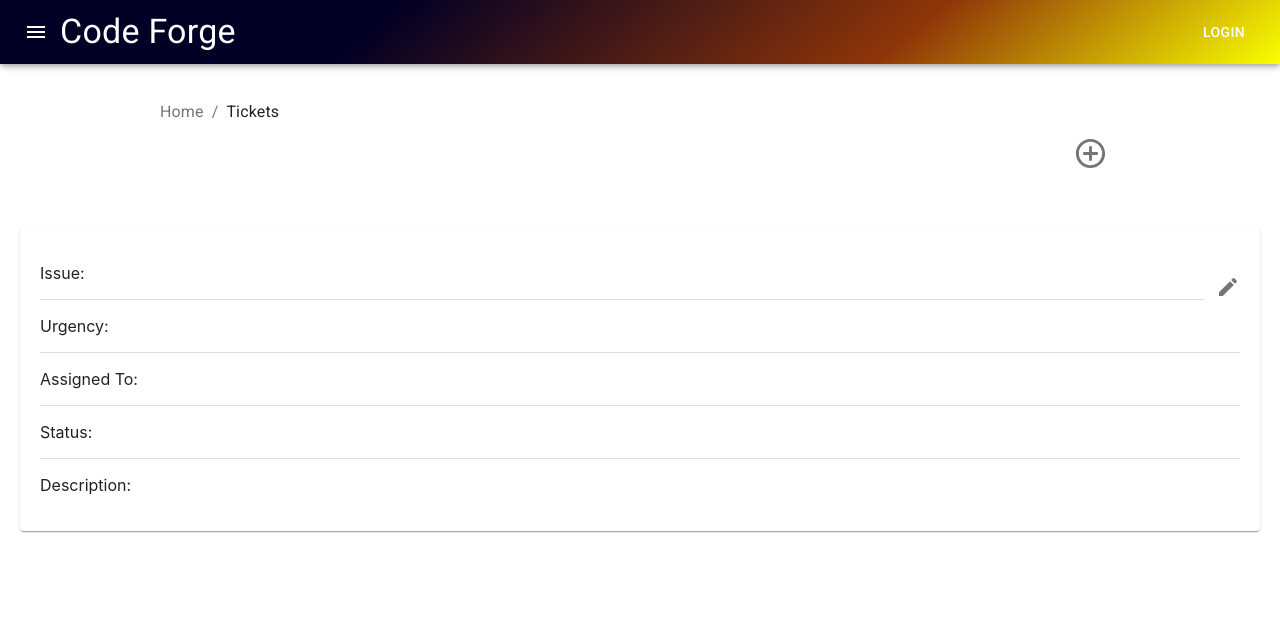
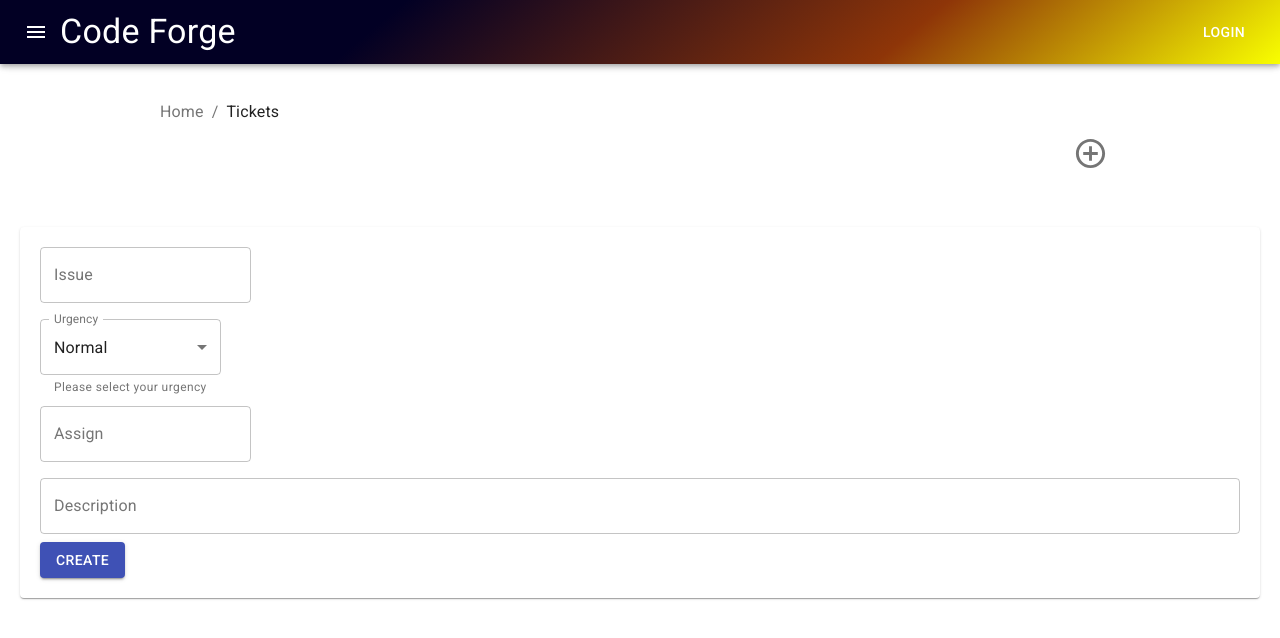
Before and after one commit to RedBrand88/issue-tracker-frontend, a React (Create React App) app: page /create-ticket in a window 1280 px wide. Shown: the top 638 px of the page. Built offline with nearby package versions, Linux system fonts and the light colour scheme; no server answers.

Commit message:
added CreatTicketForm container and edit/close button functions

```diff
--- a/src/App.js
+++ b/src/App.js
@@ -21,7 +21,7 @@ class App extends Component {
             <Grid item xs={12}>
               <div style={{ width: '75%', marginRight: 'auto', marginLeft: 'auto', marginTop: 100 }}>
                 <Breadcrumb />
-                <IconButton style={{ float: 'right' }}>
+                <IconButton href='http://127.0.0.1:3000/create-ticket' style={{ float: 'right' }}>
                   <AddCircleOutlineIcon fontSize='large' />
                 </IconButton>
               </div>
--- a/src/Components/TicketListItem.js
+++ b/src/Components/TicketListItem.js
@@ -12,12 +12,16 @@ import EditIcon from '@material-ui/icons/Edit';
 import FolderIcon from '@material-ui/icons/Folder';
 import 'typeface-roboto';
 
+export function editTicket(event) {
+    event.preventDefault();
+    console.log('edit button clicked');
+}
 
 function TicketList(props) {
     return (
         <React.Fragment>
             <Divider />
-            <ListItem button component='a' href={'http://localhost:3000/' + props.id}>
+            <ListItem button component='a' href={'http://localhost:3000/view-ticket/' + props.id}>
                 <ListItemAvatar>
                     <Avatar>
                         <FolderIcon />
@@ -28,7 +32,7 @@ function TicketList(props) {
                     secondary={props.status}
                 />
                 <ListItemSecondaryAction>
-                    <IconButton edge="end" aria-label="delete">
+                    <IconButton onClick={editTicket} edge="end" aria-label="delete">
                         <EditIcon />
                     </IconButton>
                 </ListItemSecondaryAction>
--- /dev/null
+++ b/src/Containers/CreateTicketForm.js
@@ -0,0 +1,80 @@
+import React from 'react';
+import { TextField, MenuItem, Button, Card } from '@material-ui/core';
+
+const urgencyLevels = [
+    {
+        value: 'Normal',
+        label: 'Normal',
+    },
+    {
+        value: 'Low',
+        label: 'Low',
+    },
+    {
+        value: 'High',
+        label: 'High',
+    },
+    {
+        value: 'Urgent',
+        label: 'Urgent',
+    },
+];
+
+
+export default function CreateTicketForm() {
+    const [urgency, setUrgency] = React.useState('Normal');
+
+    const handleChange = event => {
+        setUrgency(event.target.value);
+    };
+
+    const handleFormSubmit = event => {
+        event.preventDefault();
+        const issue = event.target.elements.issue.value;
+        const severity = event.target.elements.severity.value;
+        const assignTo = event.target.elements.assignTo.value;
+        const description = event.target.elements.description.value;
+        console.log(issue + ' ' + severity + ' ' + assignTo + ' ' + description)
+    }
+
+    return (
+        <Card style={{ margin: 20, padding: 20 }}>
+            <form onSubmit={handleFormSubmit} noValidate autoComplete="off">
+                <TextField name='issue' id="outlined-basic" label="Issue" variant="outlined" />
+                <br />
+                <TextField
+                    name='severity'
+                    id="outlined-select-currency"
+                    select
+                    label="Urgency"
+                    value={urgency}
+                    onChange={handleChange}
+                    helperText="Please select your urgency"
+                    margin="normal"
+                    variant="outlined"
+                >
+                    {urgencyLevels.map(option => (
+                        <MenuItem key={option.value} value={option.value}>
+                            {option.label}
+                        </MenuItem>
+                    ))}
+                </TextField>
+                <br />
+                <TextField name='assignTo' id="outlined-basic" label="Assign" variant="outlined" />
+                <br />
+                <TextField
+                    name='description'
+                    id="outlined-textarea"
+                    label="Description"
+                    multiline
+                    style={{ display: 'flex', flexWrap: 'wrap' }}
+                    margin="normal"
+                    variant="outlined"
+                />
+                <Button variant="contained" type='submit' color="primary">
+                    Create
+                </Button>
+            </form>
+        </Card>
+    );
+}
--- a/src/Containers/TicketDetailView.js
+++ b/src/Containers/TicketDetailView.js
@@ -1,9 +1,8 @@
 import React from 'react';
 import axios from 'axios';
-import { Paper, Divider, IconButton } from '@material-ui/core';
-import EditIcon from '@material-ui/icons/Edit'
-
-
+import { Paper, Divider, IconButton, Button } from '@material-ui/core';
+import EditIcon from '@material-ui/icons/Edit';
+import { editTicket } from '../Components/TicketListItem';
 
 
 class TicketDetailView extends React.Component {
@@ -21,12 +20,18 @@ class TicketDetailView extends React.Component {
             })
     }
 
+    closeTicket(event) {
+        event.preventDefault();
+        console.log('close button was clicked');
+    }
+
     render() {
         return (
             <Paper style={{ margin: 20, padding: 20 }}>
                 <p>
                     Issue: {this.state.ticket.issue}
-                    <IconButton style={{ float: 'right' }} edge="end" aria-label="delete">
+                    <Button style={{ float: 'right' }} onClick={this.closeTicket} color='secondary'>Close</Button>
+                    <IconButton onClick={editTicket} style={{ float: 'right' }} edge="end" aria-label="delete">
                         <EditIcon />
                     </IconButton>
                 </p>
--- a/src/routes.js
+++ b/src/routes.js
@@ -2,11 +2,13 @@ import React from 'react';
 import TicketListView from './Containers/TicketListView';
 import TicketDetailView from './Containers/TicketDetailView';
 import { Route } from 'react-router-dom';
+import CreateTicketForm from './Containers/CreateTicketForm';
 
 const BaseRouter = () => (
     <div>
         <Route exact path='/' component={TicketListView}/>
-        <Route exact path='/:ticketID' component={TicketDetailView}/>
+        <Route exact path='/create-ticket' component={CreateTicketForm}/>
+        <Route exact path='/view-ticket/:ticketID' component={TicketDetailView}/>
     </div>
 );
 
```
